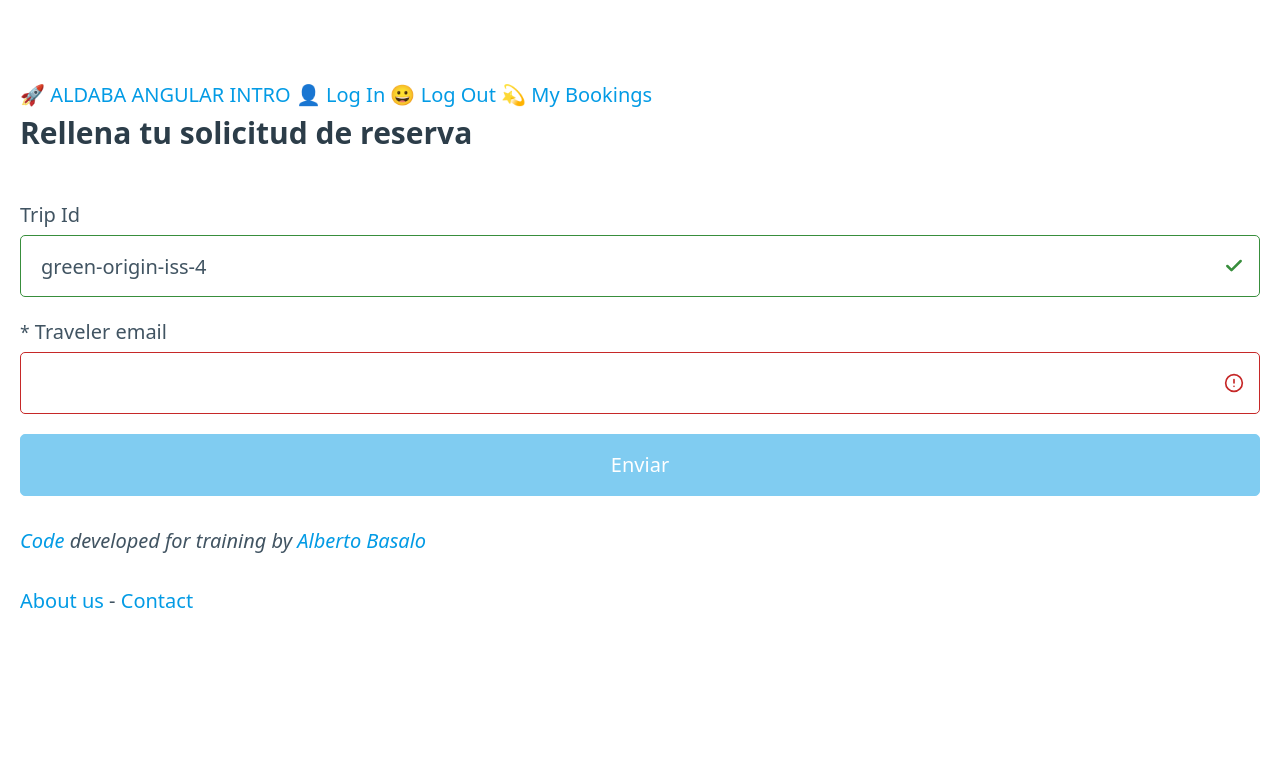
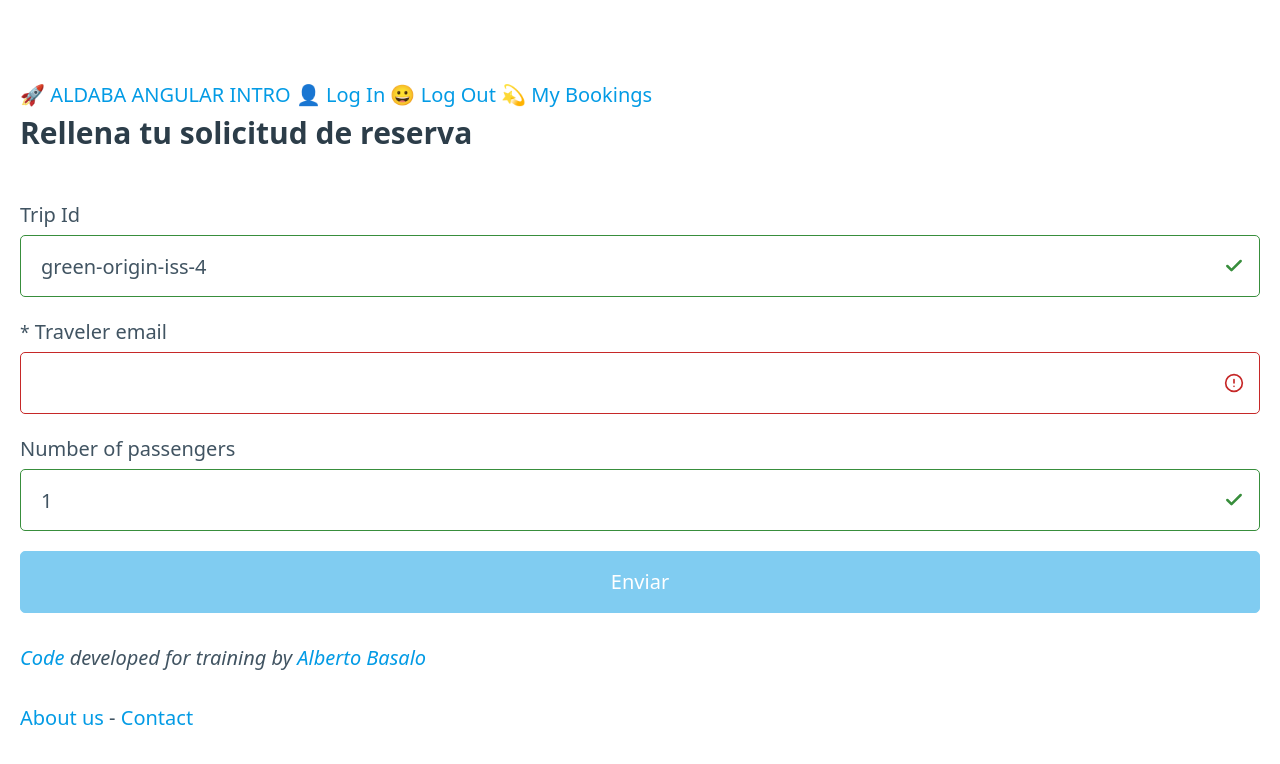
Before and after one commit to Esmoris/Aldaba-Angular-Intro, an Angular app: page /trips/green-origin-iss-4/booking in a window 1280 px wide. Shown: the top 764 px of the page. Built offline with nearby package versions, Linux system fonts and the light colour scheme.

Commit message:
feat: passengersCount

```diff
--- a/src/app/trips/new-booking/new-booking.component.html
+++ b/src/app/trips/new-booking/new-booking.component.html
@@ -18,6 +18,15 @@
            [attr.aria-invalid]="hasError('travelerId')">
     <small *ngIf="hasErrorMessage('travelerId')">{{ getError('travelerId') }}</small>
   </div>
+  <div>
+    <label for="passengersCount"> <small *ngIf="hasError('passengersCount')">*</small> Number of
+      passengers </label>
+    <input type="number"
+           name="passengersCount"
+           formControlName="passengersCount"
+           [attr.aria-invalid]="hasError('passengersCount')">
+    <small *ngIf="hasError('passengersCount')">{{ getError('passengersCount') }}</small>
+  </div>
   <button type="submit"
           (click)="onSubmitClick()"
           [disabled]="form.invalid"> Enviar </button>
--- a/src/app/trips/new-booking/new-booking.component.ts
+++ b/src/app/trips/new-booking/new-booking.component.ts
@@ -15,6 +15,7 @@ export class NewBookingComponent implements OnInit {
     this.form = formBuilder.group({
       tripId: new FormControl(tripId, Validators.required),
       travelerId: new FormControl("", [Validators.required, Validators.email]),
+      passengersCount: new FormControl(1, [Validators.required, Validators.min(1), Validators.max(6)]),
     });
   }
 
@@ -33,12 +34,14 @@ export class NewBookingComponent implements OnInit {
   public getError(controlName: string): string {
     const control = this.form.get(controlName);
     if (control.touched && control.invalid) {
+      const errors = control.errors;
       let msg = "";
-      msg += control.errors.required ? "El campo es requerido " : " ";
-      msg += control.errors.email ? "El campo debe ser un email " : " ";
-      msg += control.errors.minlength
-        ? `El campo debe tener al menos ${control.errors.minlength.requiredLength} caracteres `
-        : " ";
+      msg += errors.required ? "El campo es requerido " : " ";
+      msg += errors.email ? "El campo debe ser un email " : " ";
+      msg += errors.minlength ? `El campo debe tener al menos ${errors.minlength.requiredLength} caracteres ` : " ";
+      msg += errors.maxlength ? `El campo no debe tener más de ${errors.maxlength.requiredLength} caracteres ` : " ";
+      msg += errors.min ? `El campo debe ser mayor que ${errors.min.min} ` : " ";
+      msg += errors.max ? `El campo debe ser menor que ${errors.max.max} ` : " ";
       return msg;
     }
     return "";
```
